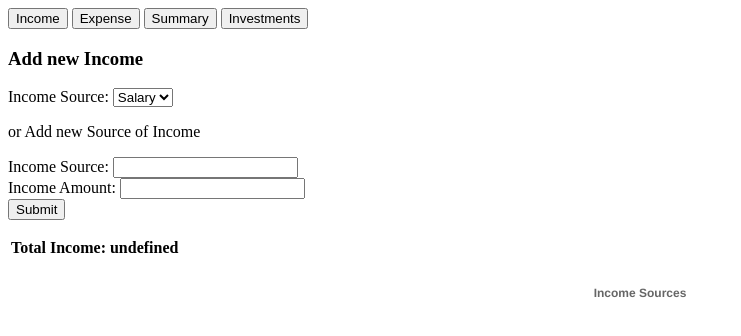
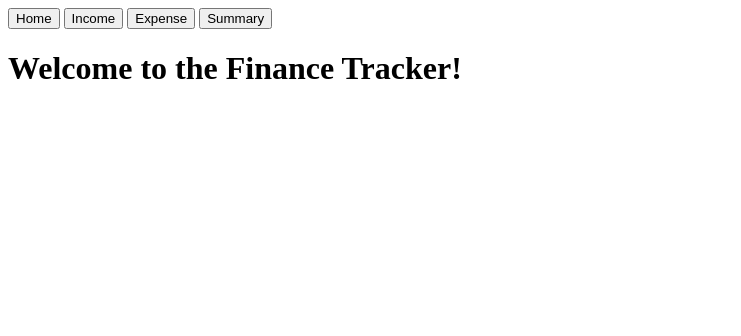
Before and after one commit to Halima1872/Fintrack, a plain HTML site: page index.html in a window 1280 px wide. Shown: the whole page, without its empty margins (0-741 px from the left). Drawn offline with nearby package versions, Linux system fonts and the light colour scheme.

Commit message:
Added nav bar kind of functionality

```diff
--- a/index.html
+++ b/index.html
@@ -6,20 +6,24 @@
     <meta name="viewport" content="width=device-width, initial-scale=1.0">
     <title>Expense Tracker</title>
     <script src="https://cdn.jsdelivr.net/npm/chart.js"></script>
-
+    <link rel="stylesheet" href="style.css">
+    <script src="https://cdnjs.cloudflare.com/ajax/libs/jquery/3.6.0/jquery.min.js"></script>
 </head>
 <body>
     <div class="container">
         <div id="menu">
-            <button class="nav" id="navIncome">Income</button>
-            <button class="nav" id="navExpense">Expense</button>
-            <button class="nav" id="navSummary">Summary</button>
-            <button class="nav" id="navInvestments">Investments</button>
+            <button class="filter-btn active" id="navHome" data-target="#block-1">Home</button>
+            <button class="filter-btn" id="navIncome" data-target="#block-2">Income</button>
+            <button class="filter-btn" id="navExpense">Expense</button>
+            <button class="filter-btn" id="navSummary">Summary</button>
         </div>
     </div>
-        <div class="element-container">
-            <div class="income-container">
-                <div class="info">
+
+    <div class="block-card active" id="block-1">
+        <h1>Welcome to the Finance Tracker!</h1>
+    </div>
+
+    <div class="block-card" id="block-2">
         <div class="info-newIncome">
             <h3>Add new Income</h3>
             <form action="" id="newIncomeForm">
@@ -36,19 +40,20 @@
                 <div class="newIncome-formData">
                     <label for="incomeName">Income Source:</label>
                     <input type="text" name="incomeName" id="newIncomeSourceInput">
+                </div>
 
                 <div class="newIncome-formData">
                     <label for="incomeAmount">Income Amount:</label>
                     <input type="number" name="incomeAmount" id="incomeAmount">
                 </div>
 
-
+                <div class="newIncome-formData">
                     <input type="submit" value="Submit" />
+                </div>
 
             </form>
+        </div>
 
-
-                    </div>
         <div class="Display">
             <div class="info-IncomeChart">
                 <div class="totalIncome">
@@ -65,19 +70,10 @@
                     <canvas id="incomeChart"></canvas>
                 </div>
             </div>
-
+        </div>
     </div>
 </div>
 
-
-        </div>
-
-
-
-    </div>
-
 <script src="script.js"></script>
-
-
 </body>
 </html>
--- a/script.js
+++ b/script.js
@@ -1,3 +1,14 @@
+let $blocks = $('.block-card');
+
+$('.filter-btn').on('click', e => {
+  let $btn = $(e.target).addClass('active');
+  $btn.siblings().removeClass('active');
+
+  let selector = $btn.data('target');
+  $blocks.removeClass('active').filter(selector).addClass('active');
+});
+
+
 totalIncome= calculateCategory('income');
 newIncomeForm = document.getElementById("newIncomeForm");
 newIncomeForm.addEventListener("submit", IncomeEvent );
@@ -40,8 +51,9 @@ function addIncome(newIncome, source) {
         setStorageItem('incomeCategories', income);
     }else{
         setStorageItem('incomeCategories', [newIncomeObj]);
+
     }
-
+    location.reload()
 }
 
 function IncomeCategories() {
--- /dev/null
+++ b/style.css
@@ -0,0 +1,7 @@
+.block-card {
+    display: none;
+  }
+
+.block-card.active {
+    display: block;
+}
```
Lines whose indentation alone changed are shown as unchanged.
